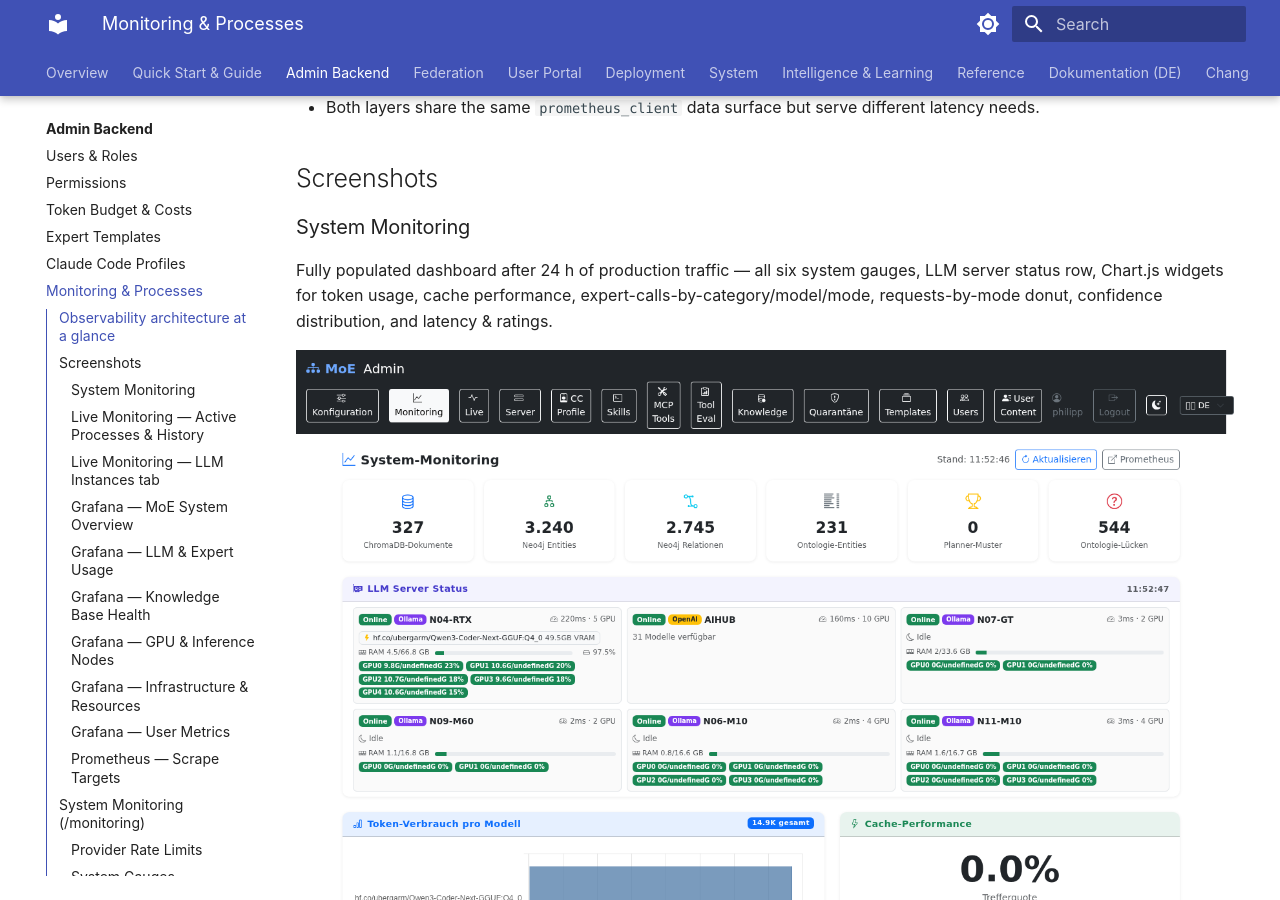
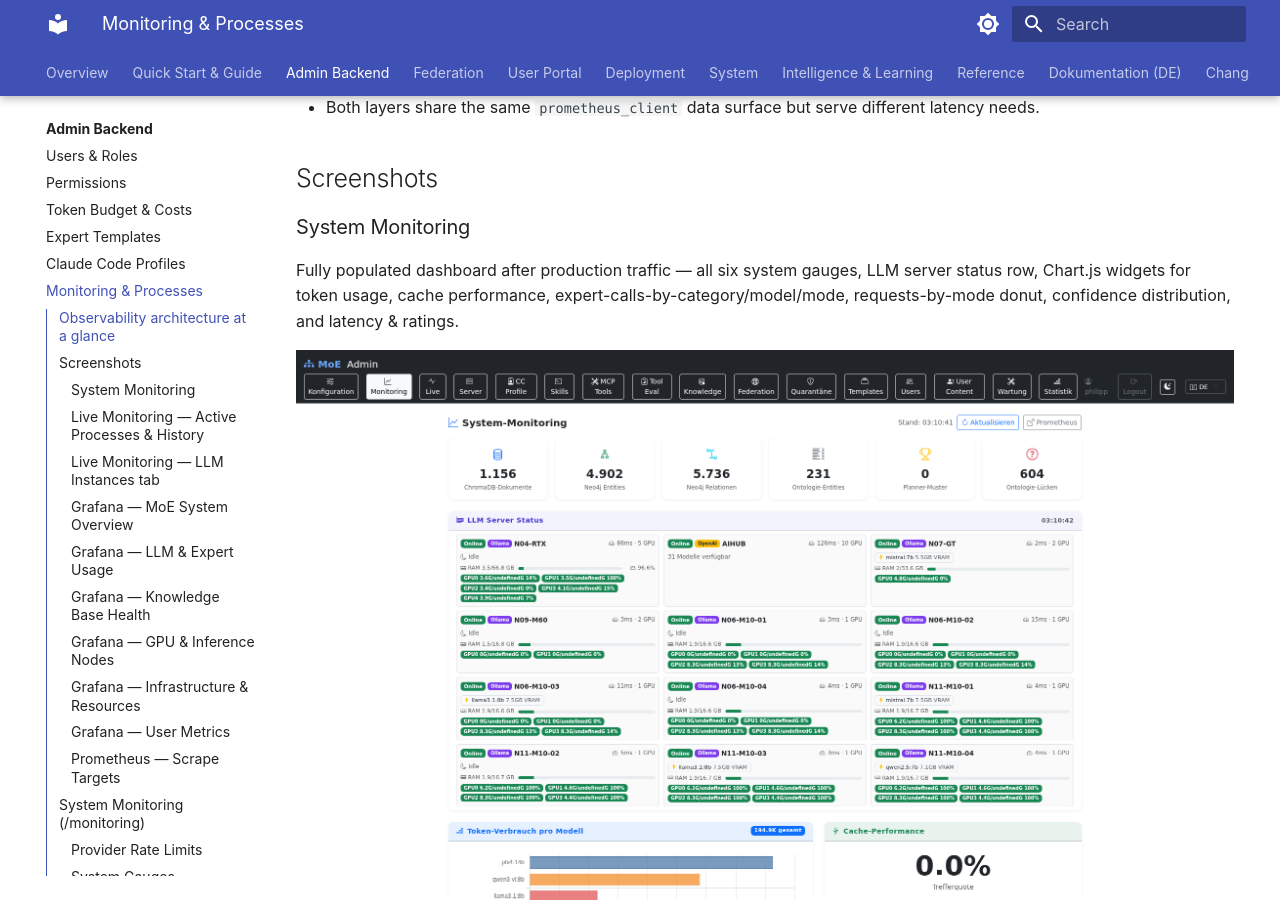
Before and after one commit to h3rb3rn/moe-sovereign, an MkDocs documentation site: the page built from docs/admin/monitoring.md, in a window 1280 px wide and 900 px high, scrolled down 845 px. Built offline with MkDocs 1.6.1 and Material for MkDocs 9.7.7, drawn with Linux system fonts in a browser that asks for light colours; a script that is not in the unit is left out.

Commit message:
docs: refresh monitoring dashboard screenshot (April 2026)
Replace the old admin_monitoring.png reference with the new
monitoring-dashboard.png captured from production traffic.
Adds both hero (viewport) and full-page variants.

Co-Authored-By: Claude Sonnet 4.6 <noreply@anthropic.com>

```diff
--- a/docs/admin/monitoring.md
+++ b/docs/admin/monitoring.md
@@ -43,9 +43,9 @@ flowchart LR
 
 ### System Monitoring
 
-Fully populated dashboard after 24 h of production traffic — all six system gauges, LLM server status row, Chart.js widgets for token usage, cache performance, expert-calls-by-category/model/mode, requests-by-mode donut, confidence distribution, and latency & ratings.
+Fully populated dashboard after production traffic — all six system gauges, LLM server status row, Chart.js widgets for token usage, cache performance, expert-calls-by-category/model/mode, requests-by-mode donut, confidence distribution, and latency & ratings.
 
-![System Monitoring](../assets/screenshots/admin_monitoring.png)
+![System Monitoring](../assets/screenshots/monitoring-dashboard.png)
 
 !!! note "Privacy"
     Internal node identifiers in this screenshot (e.g. `NODE-XX`) are anonymised
```
Also changed, not shown: docs/assets/screenshots/monitoring-dashboard-hero.png (added), docs/assets/screenshots/monitoring-dashboard.png (added).
